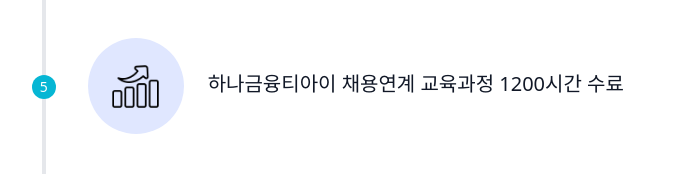
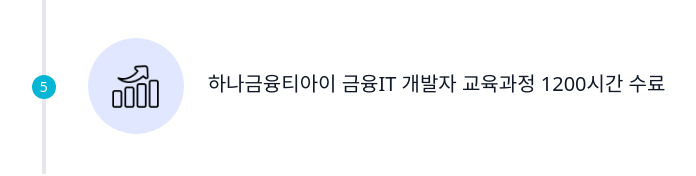
Before and after one commit to jinsumin/next-portfolio, a Next.js app: page /experience in a window 1280 px wide. Shown: the part 918-1094 px from the top of the page, without its empty margins (195-891 px from the left). Built offline with nearby package versions, Linux system fonts and the light colour scheme.

Commit message:
experience update

```diff
--- a/pages/experience.js
+++ b/pages/experience.js
@@ -116,7 +116,7 @@
               </div>
               <div className="flex-grow sm:pl-6 mt-6 sm:mt-0">
                 <h2 className="font-medium title-font text-gray-900 mb-1 text-xl">
-                  하나금융티아이 채용연계 교육과정 1200시간 수료
+                  하나금융티아이 금융IT 개발자 교육과정 1200시간 수료
                 </h2>
               </div>
             </div>
```
